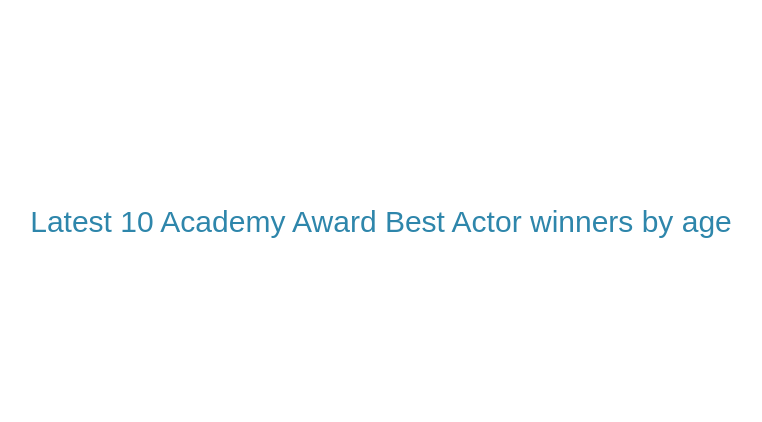
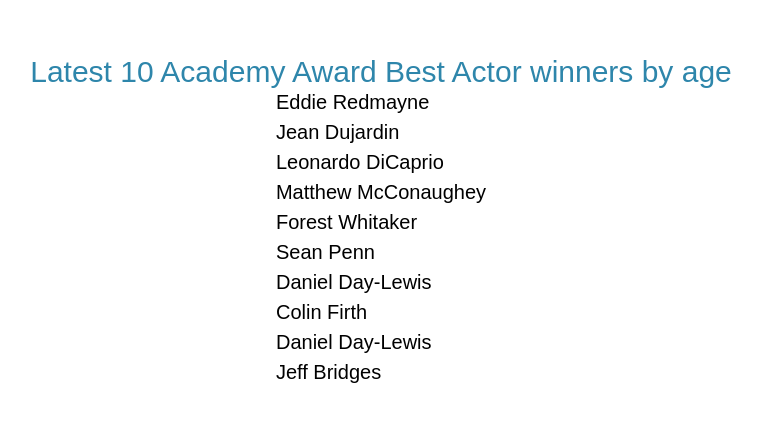
Before and after one commit to elisek-bc/javascript-intro, a plain HTML site: page 07. RFW/03-Write-It/03/index.html in a window 1280 px wide. Shown: the part 178-600 px from the top of the page, without its empty margins (259-1021 px from the left). Drawn offline with Linux system fonts and the light colour scheme.

Commit message:
working write ex 03

```diff
--- a/07. RFW/03-Write-It/03/index.html
+++ b/07. RFW/03-Write-It/03/index.html
@@ -8,5 +8,6 @@
 </head>
 <body>
   <h1>Latest 10 Academy Award Best Actor winners by age</h1>
+	<script src="script.js"></script>
 </body>
 </html>
--- /dev/null
+++ b/07. RFW/03-Write-It/03/script.js
@@ -0,0 +1,57 @@
+const bestActors = [
+    {
+      actor: "Forest Whitaker",
+      film: "The Last King of Scotland",
+      age: 45
+    }, {
+      actor: "Daniel Day-Lewis",
+      film: "There Will Be Blood",
+      age: 50
+    }, {
+      actor: "Sean Penn",
+      film: "Milk",
+      age: 48
+    }, {
+      actor: "Jeff Bridges",
+      film: "Crazy Heart",
+      age: 60
+    }, {
+      actor: "Colin Firth",
+      film: "The King's Speech",
+      age: 50
+    }, {
+      actor: "Jean Dujardin",
+      film: "The Artist",
+      age: 39
+    }, {
+      actor: "Daniel Day-Lewis",
+      film: "Lincoln",
+      age: 55
+    }, {
+      actor: "Matthew McConaughey",
+      film: "Dallas Buyers Club",
+      age: 44
+    }, {
+      actor: "Eddie Redmayne",
+      film: "The Theory of Everything",
+      age: 33
+    }, {
+      actor: "Leonardo DiCaprio",
+      film: "The Revenant",
+      age: 41
+    }
+  ];
+
+const wrapWithTag = (content,tag) =>
+`<${tag}>${content}</${tag}>`;
+
+const byAge = (obj1, obj2) => {
+    return obj1.age - obj2.age;
+};
+
+document.write(`<ul>`);
+    bestActors.sort(byAge);
+    bestActors.forEach(oscar => document.write(wrapWithTag(oscar.actor,`li`)));
+document.write(`</ul`);
+
+console.log(bestActors.reduce((total, oscar) => total + oscar.age, 0));
```
